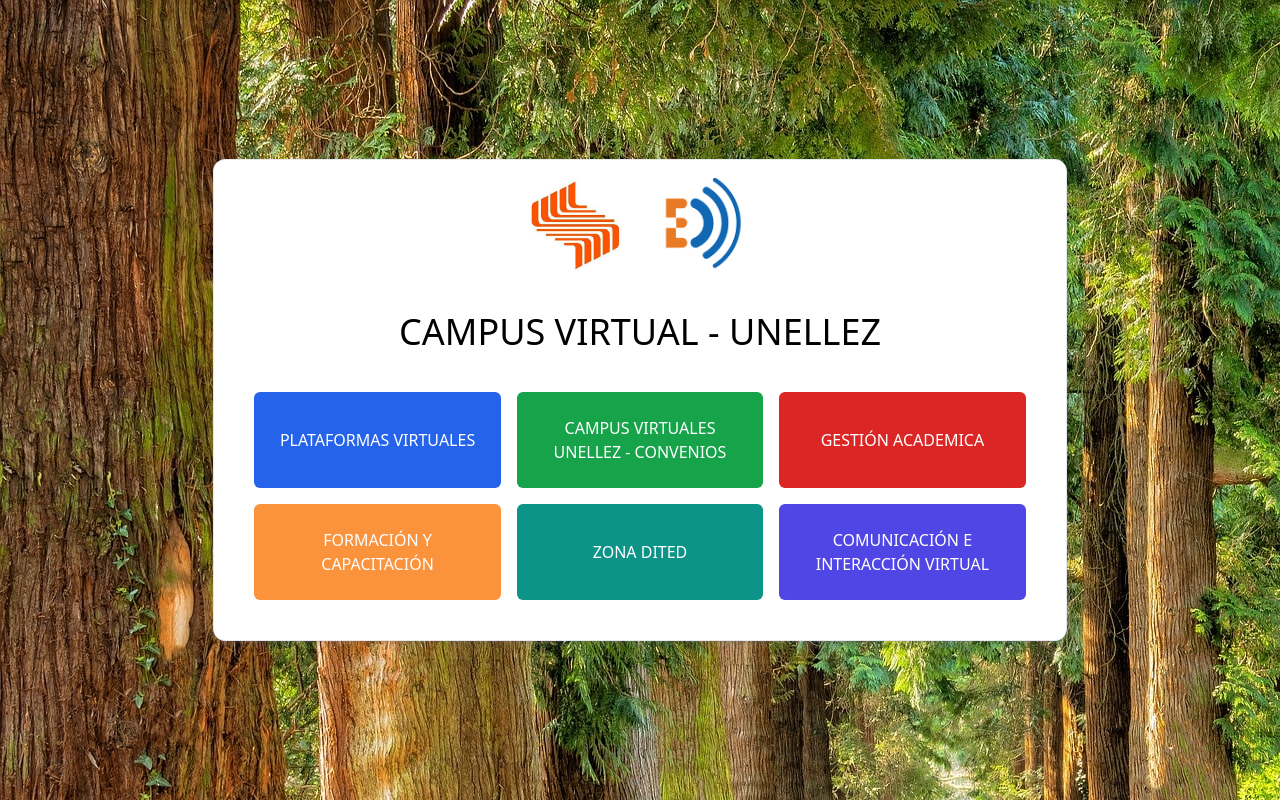
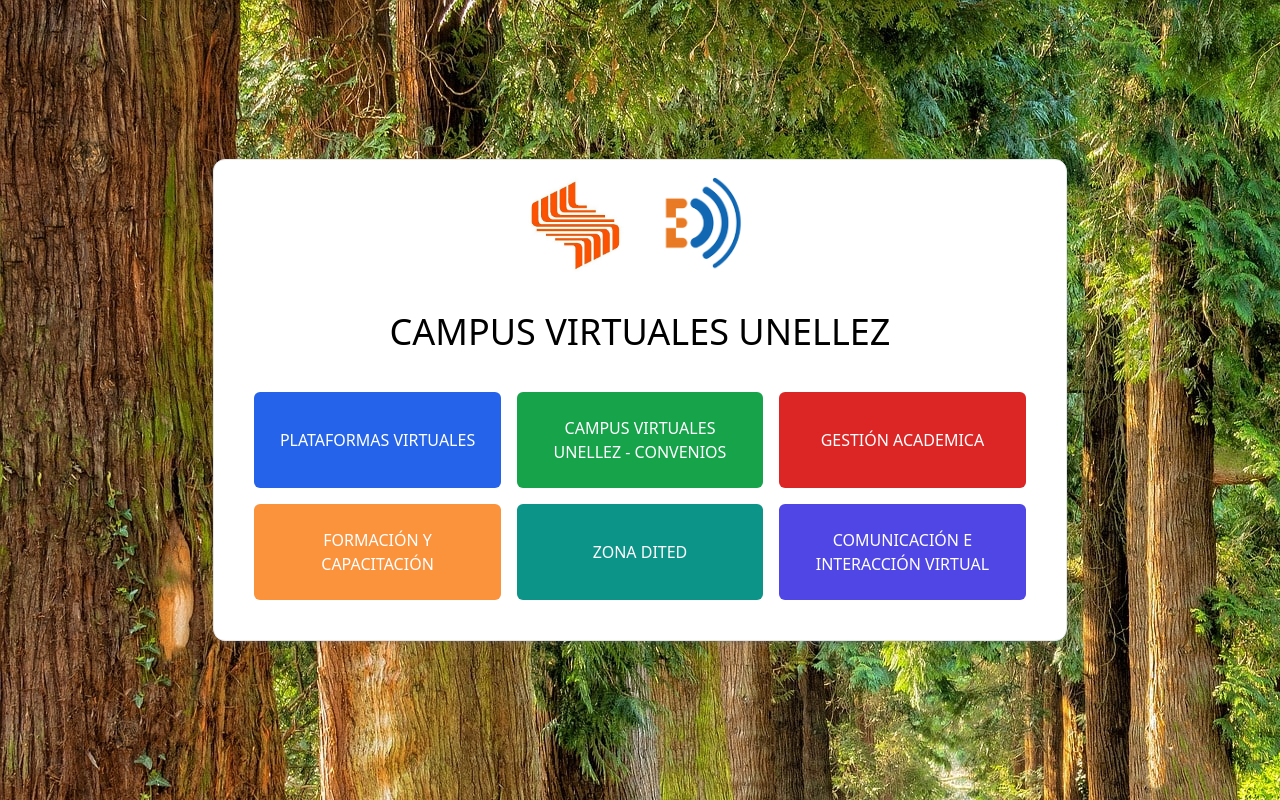
Before and after one commit to JoseD-tech/campus, a Nuxt app: page / in a window 1280 px wide. Built offline with nearby package versions, Linux system fonts and the light colour scheme.

Commit message:
origin hacian modificacion

```diff
--- a/pages/index.vue
+++ b/pages/index.vue
@@ -43,7 +43,7 @@
           alt="logo Dited" />
       </div>
       <h1 class="text-4xl uppercase font-light mb-10 text-center">
-        Campus Virtual - UNELLEZ
+        Campus Virtuales UNELLEZ
       </h1>
 
       <div class="md:grid md:grid-cols-3 grid-rows-4 gap-4">
```
